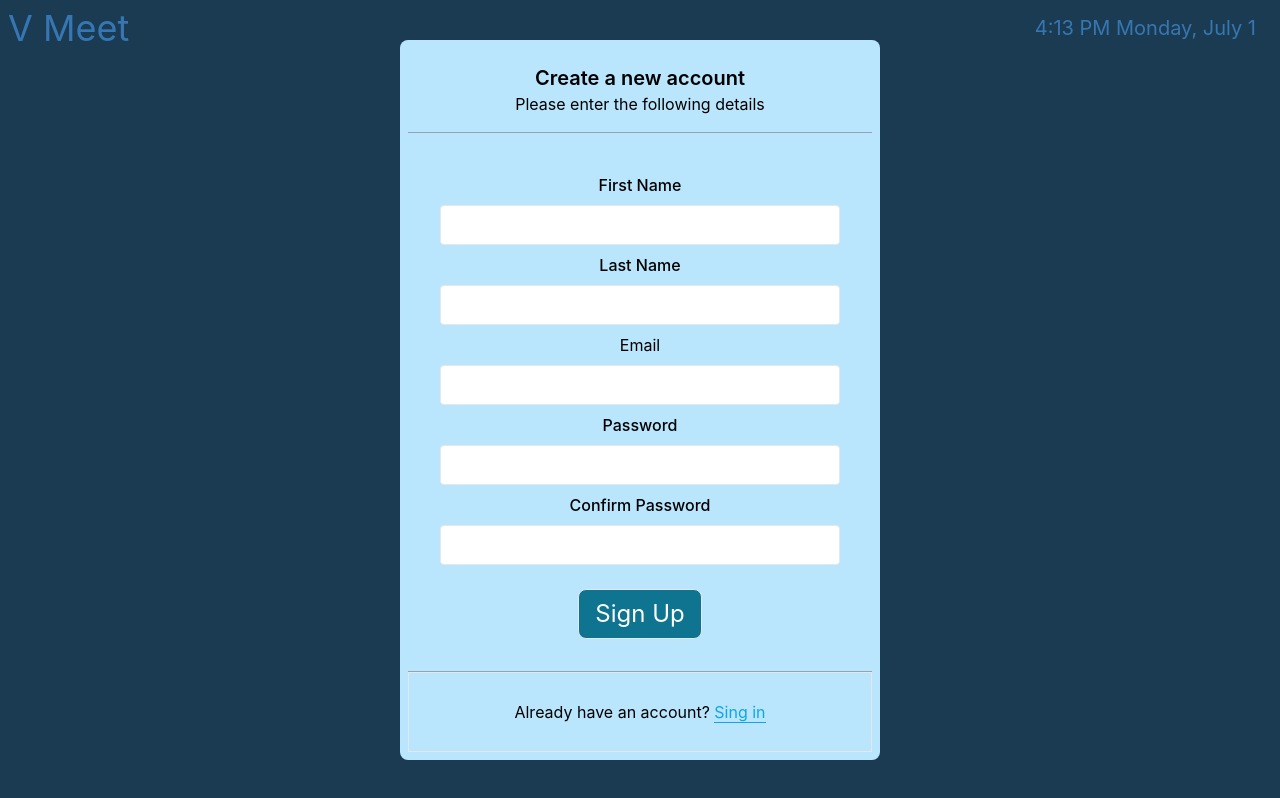
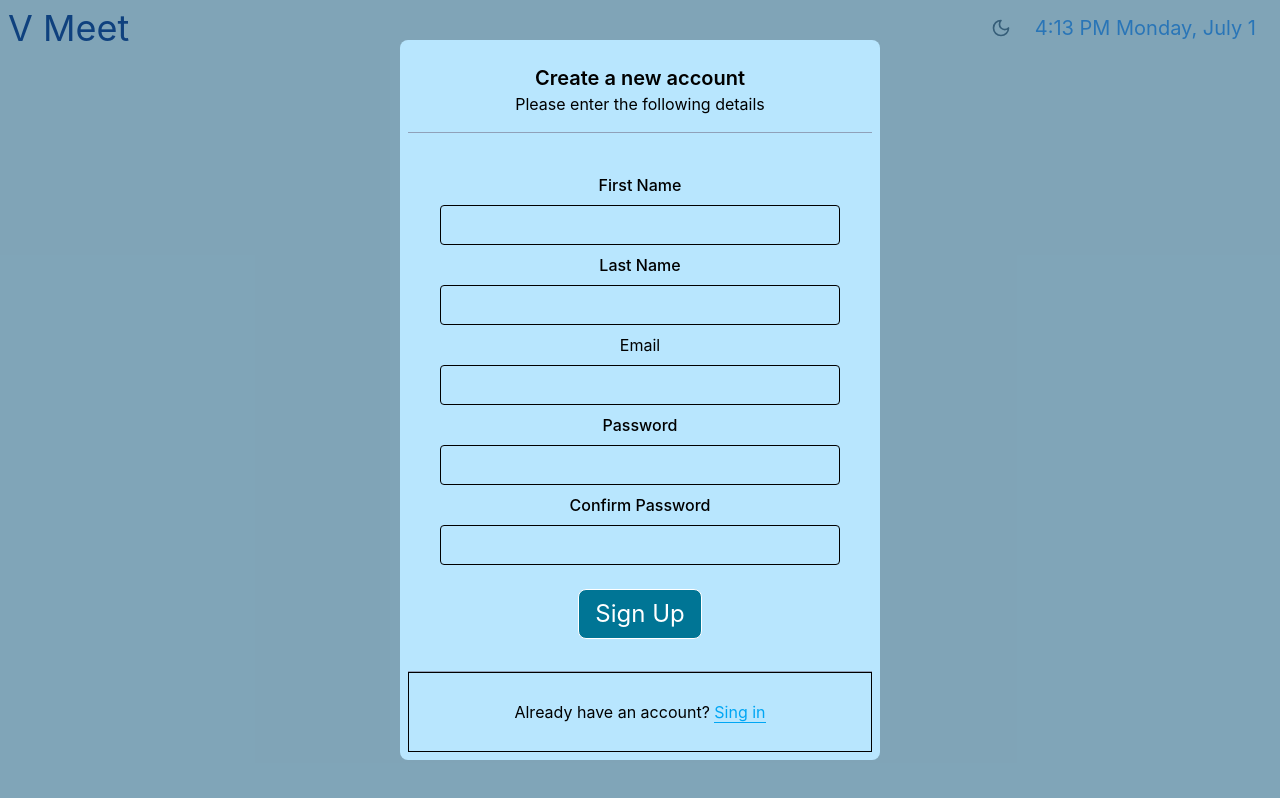
Before and after one commit to ReetikBasniwal/virtual-meet, a React (Vite) app: page /sign-up in a window 1280 px wide. Built offline with nearby package versions, Linux system fonts and the light colour scheme; no server answers.

Commit message:
add dark mode

```diff
--- a/public/index.html
+++ b/index.html
@@ -2,19 +2,20 @@
 <html lang="en">
   <head>
     <meta charset="utf-8" />
-    <link rel="icon" href="%PUBLIC_URL%/favicon.ico" />
+    <link rel="icon" href="/favicon.ico" />
     <meta name="viewport" content="width=device-width, initial-scale=1" />
     <meta name="theme-color" content="#000000" />
     <meta
       name="description"
       content="Web site created using create-react-app"
     />
-    <link rel="apple-touch-icon" href="%PUBLIC_URL%/logo192.png" />
+    <link href="/src/index.css" rel="stylesheet">
+    <link rel="apple-touch-icon" href="/logo192.png" />
     <!--
       manifest.json provides metadata used when your web app is installed on a
       user's mobile device or desktop. See https://developers.google.com/web/fundamentals/web-app-manifest/
     -->
-    <link rel="manifest" href="%PUBLIC_URL%/manifest.json" />
+    <link rel="manifest" href="/manifest.json" />
     <!--
       Notice the use of %PUBLIC_URL% in the tags above.
       It will be replaced with the URL of the `public` folder during the build.
@@ -29,6 +30,7 @@
   <body>
     <noscript>You need to enable JavaScript to run this app.</noscript>
     <div id="root"></div>
+    <script type="module" src="/src/index.jsx"></script>
     <!--
       This HTML file is a template.
       If you open it directly in the browser, you will see an empty page.
--- a/package.json
+++ b/package.json
@@ -4,6 +4,7 @@
   "private": true,
   "dependencies": {
     "@reduxjs/toolkit": "^2.2.5",
+    "@tailwindcss/vite": "^4.1.4",
     "@testing-library/jest-dom": "^5.17.0",
     "@testing-library/react": "^13.4.0",
     "@testing-library/user-event": "^13.5.0",
@@ -16,6 +17,7 @@
     "react-router-dom": "^6.21.3",
     "react-toastify": "^10.0.4",
     "redux": "^5.0.1",
+    "tailwindcss": "^4.1.4",
     "web-vitals": "^2.1.4"
   },
   "scripts": {
@@ -43,7 +45,6 @@
   },
   "devDependencies": {
     "@vitejs/plugin-react": "^4.4.1",
-    "tailwindcss": "^3.4.1",
     "vite": "^6.3.3"
   }
 }
--- a/src/App.css
+++ b/src/App.css
@@ -1,5 +1,4 @@
 body {
-    background: #282c34;
     overflow: hidden;
 }
 
--- a/src/App.jsx
+++ b/src/App.jsx
@@ -9,16 +9,37 @@ import Room from './component/meetingRoom/Room';
 import FourOFour from './pages/FourOFour';
 import WentWrong from './pages/WentWrong';
 import { useSelector } from 'react-redux';
+import { useEffect, useState } from 'react';
 
 
 function App() {
 
   const isActiveRoom = useSelector(state => state.roomReducer.isActiveRoom);
+  const [isDarkMode, setIsDarkMode] = useState(() => {
+    if (typeof window !== 'undefined') {
+      return localStorage.getItem('darkMode') === 'true' ||
+        window.matchMedia('(prefers-color-scheme: dark)').matches;
+    }
+    return false;
+  });
+
+  useEffect(() => {
+    if (isDarkMode) {
+      document.documentElement.classList.add('dark');
+    } else {
+      document.documentElement.classList.remove('dark');
+    }
+    localStorage.setItem('darkMode', isDarkMode.toString());
+  }, [isDarkMode]);
+
+  const toggleDarkMode = () => {
+    setIsDarkMode(!isDarkMode);
+  };
 
   return (
     <>
-        <div className="App">
-          {!isActiveRoom ? <Navbar /> : <></>}
+        <div className="App bg-white dark:bg-gray-900 transition-colors duration-200">
+          {!isActiveRoom ? <Navbar isDarkMode={isDarkMode} toggleDarkMode={toggleDarkMode} /> : <></>}
           <Routes>
             <Route exact path='/sign-up' element={<RegisterForm />} />
             <Route exact path='/sign-in' element={<Login />} />
--- a/src/component/about/About.jsx
+++ b/src/component/about/About.jsx
@@ -33,10 +33,10 @@ function About() {
     <>
       <div className='flex mx-10 items-center justify-center h-full w-full overflow-hidden'>
         <div className='flex items-center flex-col'>
-          {currentUser && <span className='text-blue-400 italic text-4xl'>Hi {currentUser.firstName} !</span>}
-          <span className='text-center text-blue-400 italic text-3xl'>Empower face-to-face connections from anywhere with V Meet!</span>
-          {!currentUser && <Link className='rounded pt-1 pb-1 pr-2 pl-2 mt-6 text-2xl font-medium bg-blue-300 w-fit text-slate-600' to='/sign-up'>Sign Up</Link>}
-          {currentUser && <button className='rounded pt-1 pb-1 pr-2 pl-2 mt-6 text-2xl font-medium bg-slate-300 w-fit text-slate-600' onClick={handleStartMeeting}>Start a meet</button>}
+          {currentUser && <span className='text-gray-600 dark:text-gray-300 italic text-4xl'>Hi {currentUser.firstName} !</span>}
+          <span className='mt-4 text-center text-gray-600 dark:text-gray-300 italic text-3xl'>Empower face-to-face connections from anywhere with V Meet!</span>
+          {!currentUser && <Link className='rounded pt-1 pb-1 pr-2 pl-2 mt-6 text-2xl font-medium bg-blue-300 w-fit text-slate-600' to='/sign-up'>Sign up</Link>}
+          {currentUser && <button className='cursor-pointer mt-4 font-medium justify-center rounded-full focus:outline-none focus:ring-2 focus:ring-offset-2 bg-sky-800 text-white hover:bg-sky-700 focus:ring-primary-300 text-base px-5 py-2.5 gap-2.5 flex-1' onClick={handleStartMeeting}>Start a meeting</button>}
         </div>
       </div>
     </>
--- a/src/component/navbar/Navbar.jsx
+++ b/src/component/navbar/Navbar.jsx
@@ -2,9 +2,11 @@ import React, { useContext, useEffect, useState } from 'react'
 import { AuthContext } from '../../server/AuthContext';
 import SignOut from '../signOut/SignOut';
 import { useSelector } from 'react-redux';
+import { IoSunnyOutline } from "react-icons/io5";
+import { LuMoon } from "react-icons/lu";
 
 
-function Navbar() {
+function Navbar({ isDarkMode, toggleDarkMode }) {
 
   const [currentTime, setCurrentTime] = React.useState("");
   const { currentUser } = useContext(AuthContext);
@@ -40,9 +42,20 @@ function Navbar() {
     <>
       {isActiveRoom ? <></> : (
         <>
-        <nav className="flex items-center justify-between mt-2 mr-2 ml-2" style={{background: '#282c34'}}>
-          <div className='text-4xl text-blue-400'>V Meet</div>
-          <div className='flex items-center'>
+        <nav className="flex items-center justify-between p-2 bg-white/80 dark:bg-gray-900/80">
+          <div className='text-4xl text-blue-900 dark:text-blue-400'>V Meet</div>
+          <div className='flex items-center gap-4'>
+            <button
+              onClick={toggleDarkMode}
+              className=" cursor-pointer p-2 rounded-full hover:bg-gray-100 dark:hover:bg-gray-800 transition-colors"
+              aria-label={isDarkMode ? "Switch to light mode" : "Switch to dark mode"}
+            >
+              {isDarkMode ? (
+                <IoSunnyOutline className="w-5 h-5 text-gray-500 dark:text-gray-400" />
+              ) : (
+                <LuMoon className="w-5 h-5 text-gray-500" />
+              )}
+            </button>
             <div className='text-xl text-blue-400 mr-4'>{currentTime}</div>
 
             {/* USER LOGO */}
--- a/src/index.css
+++ b/src/index.css
@@ -1,6 +1,7 @@
-@tailwind base;
-@tailwind components;
-@tailwind utilities;
+@import "tailwindcss";
+
+@custom-variant dark (&:where(.dark, .dark *));
+
 body {
   margin: 0;
   font-family: -apple-system, BlinkMacSystemFont, 'Segoe UI', 'Roboto', 'Oxygen',
--- a/src/server/firebase.jsx
+++ b/src/server/firebase.jsx
@@ -3,13 +3,13 @@ import { getAuth } from 'firebase/auth';
 import { getDatabase } from "firebase/database";
 
 const firebaseConfig = {
-    apiKey: process.env.REACT_APP_FIREBASE_API_KEY,
-    authDomain: process.env.REACT_APP_FIREBASE_AUTH_DOMAIN,
-    databaseURL: process.env.REACT_APP_FIREBASE_DATABASE_URL,
-    projectId: process.env.REACT_APP_FIREBASE_PROJECT_ID,
-    storageBucket: process.env.REACT_APP_FIREBASE_STORAGE_BUCKET,
-    messagingSenderId: process.env.REACT_APP_FIREBASE_MESSAGING_SENDER_ID,
-    appId: process.env.REACT_APP_FIREBASE_APP_ID
+    apiKey: import.meta.env.VITE_FIREBASE_API_KEY,
+    authDomain: import.meta.env.VITE_FIREBASE_AUTH_DOMAIN,
+    databaseURL: import.meta.env.VITE_FIREBASE_DATABASE_URL,
+    projectId: import.meta.env.VITE_FIREBASE_PROJECT_ID,
+    storageBucket: import.meta.env.VITE_FIREBASE_STORAGE_BUCKET,
+    messagingSenderId: import.meta.env.VITE_FIREBASE_MESSAGING_SENDER_ID,
+    appId: import.meta.env.VITE_FIREBASE_APP_ID
 }
 
 const app = initializeApp(firebaseConfig);
--- a/tailwind.config.js
+++ /dev/null
@@ -1,10 +0,0 @@
-/** @type {import('tailwindcss').Config} */
-module.exports = {
-  content: [
-    "./src/**/*.{js,jsx,ts,tsx}",
-  ],
-  theme: {
-    extend: {},
-  },
-  plugins: [],
-}
--- /dev/null
+++ b/vite.config.mjs
@@ -0,0 +1,19 @@
+import { defineConfig } from 'vite';
+import react from '@vitejs/plugin-react';
+import tailwindcss from '@tailwindcss/vite'
+
+export default defineConfig(() => {
+  return {
+    build: {
+      outDir: 'build',
+    },
+    plugins: [
+        react(),
+        tailwindcss(),
+    ],
+    server: {
+      port: 3000,
+      open: true
+    }
+  };
+});
```
Also changed, not shown: src/component/Registeration Form/RegisterForm.jsx (renamed from src/component/Registeration Form/RegisterForm.js), 1 other file (tests, documents, lock files or other folders).
